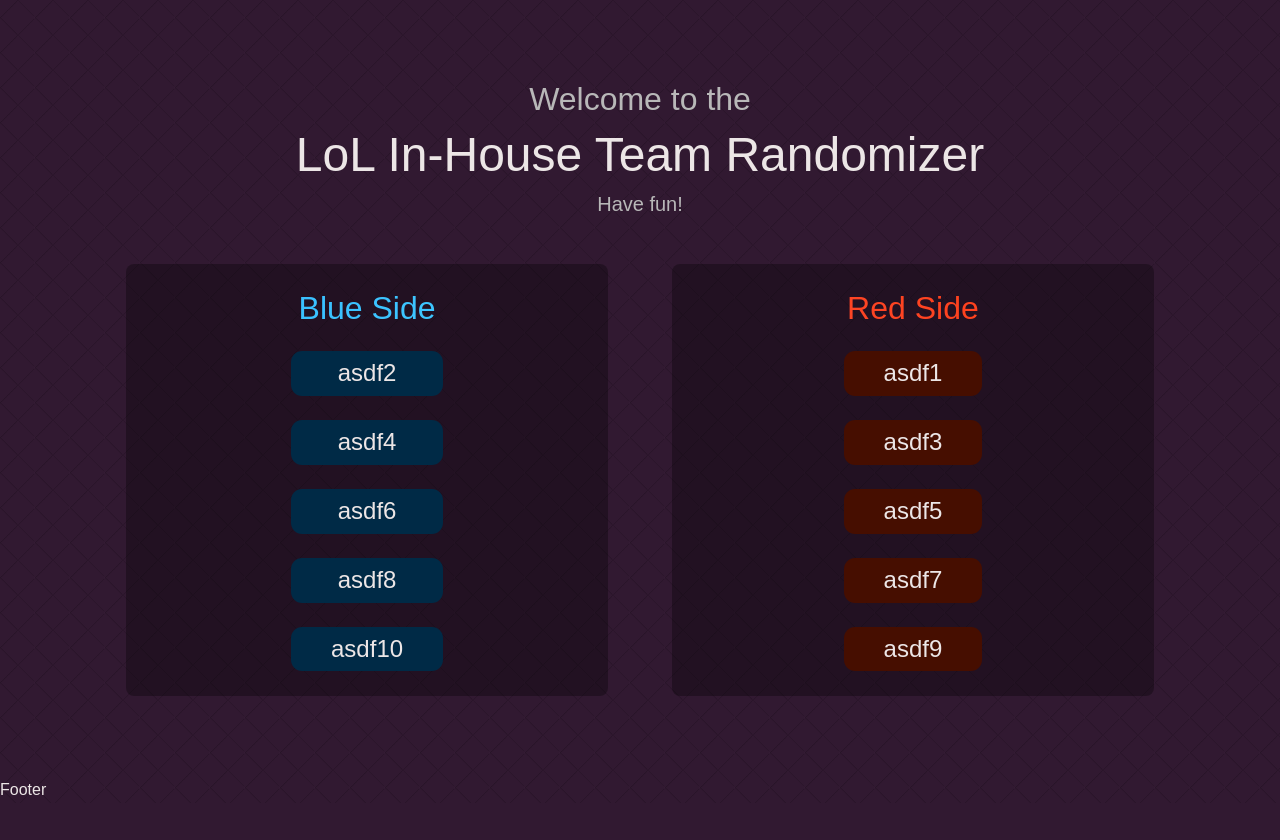
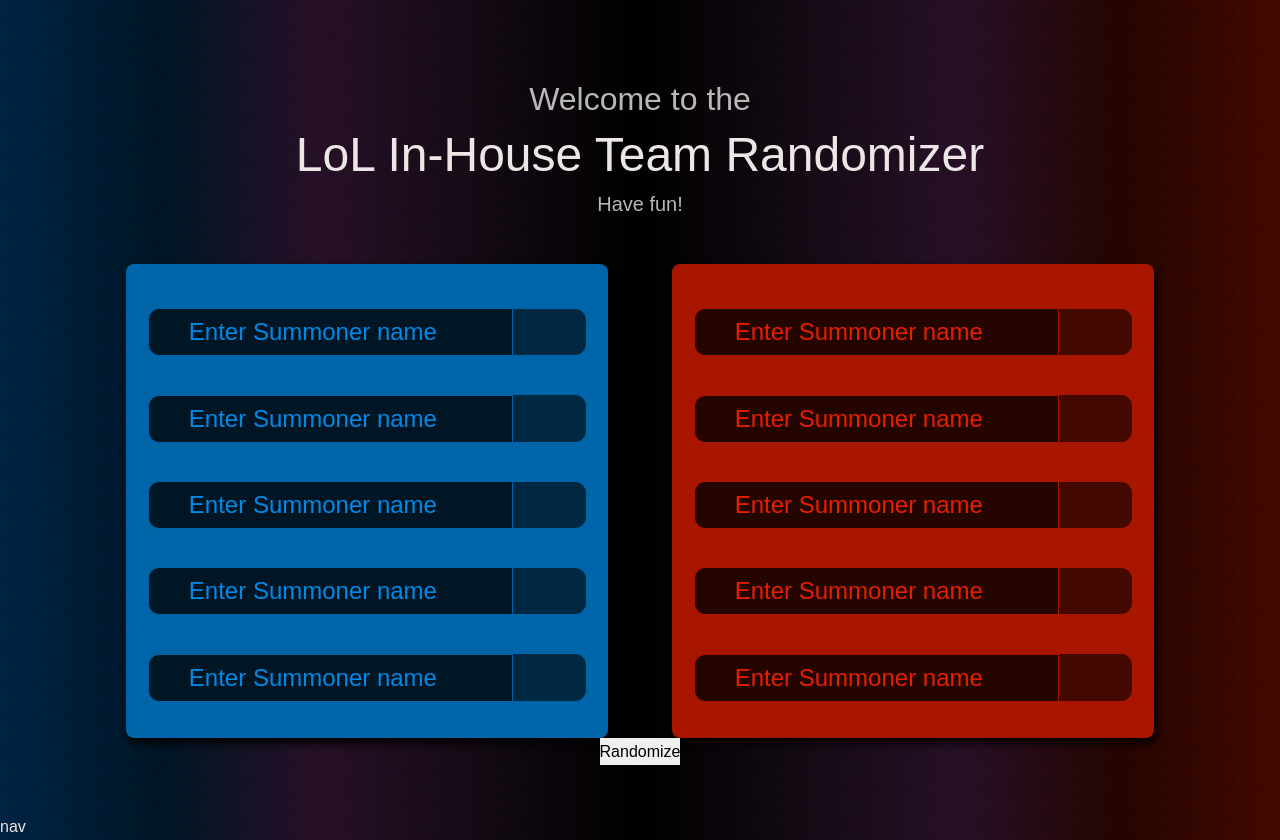
Before and after one commit to AaronTran206/LoLTeamRandomizer, a React app: page / in a window 1280 px wide. Before the commit the page ends 803 px from the top, so only its background shows below. Built offline with nearby package versions, Linux system fonts and the light colour scheme; the HTML template or start-up script is replaced by a standard one; a web font is replaced by a local one.

Commit message:
basic design added

```diff
--- a/package.json
+++ b/package.json
@@ -13,8 +13,7 @@
     "@types/bootstrap": "^5.1.11",
     "@types/node": "^17.0.32",
     "@types/react": "^18.0.9",
-    "@types/react-dom": "^18.0.3",
-    "@types/typescript": "^2.0.0",
+    "@types/react-dom": "^18.0.4",
     "autoprefixer": "^10.4.7",
     "bootstrap": "^5.1.3",
     "copy-webpack-plugin": "^10.2.4",
--- a/src/app/App.tsx
+++ b/src/app/App.tsx
@@ -4,14 +4,14 @@
 import ReactDOM from "react-dom"
 import Header from "../header/Header"
 import Teams from "../teams/Teams"
-import Footer from "../footer/Footer"
+import Nav from "../nav/Nav"
 
 const App: React.FC<{}> = ({}) => {
   return (
     <>
       <Header />
       <Teams />
-      <Footer />
+      <Nav />
     </>
   )
 }
--- a/src/app/_variables.scss
+++ b/src/app/_variables.scss
@@ -7,10 +7,20 @@
 }
 
 //variables
-$color-background: rgb(49, 25, 49);
-$color-background-variant: rgb(83, 0, 83);
-$color-primary: rgb(187, 0, 224);
-$color-primary-variant: rgb(130, 0, 156);
+$transition: all 0.6s ease;
+
+$color-blue-bg: rgb(0, 36, 70);
+$color-blue-bg-variant: rgb(0, 22, 37);
+$color-blue-primary: rgb(0, 138, 230);
+$color-blue-variant: rgb(0, 101, 168);
+
+$color-red-bg: rgb(68, 9, 0);
+$color-red-bg-variant: rgb(37, 5, 0);
+$color-red-primary: rgb(230, 31, 0);
+$color-red-variant: rgb(168, 22, 0);
+
+$color-darker-transparent: rgba(0, 0, 0, 0.6);
+$color-dark-transparent: rgba(0, 0, 0, 0.3);
 $color-white: rgb(236, 230, 230);
 $color-light: rgb(184, 184, 184);
 
@@ -19,6 +29,19 @@
 // $team-red: linear-gradient(270deg, rgb(61, 0, 0), rgb(107, 0, 0));
 // $team-blue: linear-gradient(90deg, rgb(0, 0, 61), rgb(0, 0, 107));
 
+$color-background: linear-gradient(
+  90deg,
+  $color-blue-bg,
+  $color-blue-bg-variant,
+  rgb(39, 16, 39),
+  rgb(20, 10, 20),
+  rgb(0, 0, 0),
+  rgb(20, 10, 20),
+  rgb(39, 16, 39),
+  $color-red-bg-variant,
+  $color-red-bg
+);
+
 $container-width-lg: 75%;
 $container-width-md: 85%;
 $container-width-sm: 90%;
--- a/src/app/app.scss
+++ b/src/app/app.scss
@@ -23,8 +23,8 @@
 }
 
 body {
-  background: $color-background;
-  background-image: url(../static/always-grey.png);
+  // background: $color-background;
+  background-image: url(../static/always-grey.png), $color-background;
   font-family: "Radio Canada", sans-serif;
   line-height: 1.7;
   color: $color-white;
--- a/src/footer/Footer.tsx
+++ /dev/null
@@ -1,12 +0,0 @@
-import React from "react"
-import "./footer.scss"
-
-const Footer: React.FC<{}> = ({}) => {
-  return (
-    <footer>
-      <div>Footer</div>
-    </footer>
-  )
-}
-
-export default Footer
--- /dev/null
+++ b/src/nav/nav.tsx
@@ -0,0 +1,12 @@
+import React from "react"
+import "./nav.scss"
+
+const Nav: React.FC<{}> = ({}) => {
+  return (
+    <nav>
+      <div>nav</div>
+    </nav>
+  )
+}
+
+export default Nav
--- a/src/teams/Teams.tsx
+++ b/src/teams/Teams.tsx
@@ -1,52 +1,141 @@
-import React from "react"
+import React, { useState } from "react"
+
 import "./teams.scss"
 
-const data = [
-  "asdf1",
-  "asdf2",
-  "asdf3",
-  "asdf4",
-  "asdf5",
-  "asdf6",
-  "asdf7",
-  "asdf8",
-  "asdf9",
-  "asdf10",
-]
+const Teams: React.FC<{}> = ({}) => {
+  const [summoner0, setSummoner0] = useState<string>("")
+  const [summoner1, setSummoner1] = useState<string>("")
+  const [summoner2, setSummoner2] = useState<string>("")
+  const [summoner3, setSummoner3] = useState<string>("")
+  const [summoner4, setSummoner4] = useState<string>("")
+  const [summoner5, setSummoner5] = useState<string>("")
+  const [summoner6, setSummoner6] = useState<string>("")
+  const [summoner7, setSummoner7] = useState<string>("")
+  const [summoner8, setSummoner8] = useState<string>("")
+  const [summoner9, setSummoner9] = useState<string>("")
 
-const Teams: React.FC<{}> = ({}) => {
+  const summonerArr = ["", "", "", "", "", "", "", "", "", ""]
+
+  const randomizeSummoners = () => {
+    //put summoners states into an array to prepare for randomization
+    const array = [
+      summoner0,
+      summoner1,
+      summoner2,
+      summoner3,
+      summoner4,
+      summoner5,
+      summoner6,
+      summoner7,
+      summoner8,
+      summoner9,
+    ]
+    //loop through each variable of the array starting from the last to the first
+    for (let i = array.length - 1; i > 0; i--) {
+      //generate a random index number based on the current index loop
+      const a = Math.floor(Math.random() * (i + 1))
+      //save current value of the array at index i
+      const b = array[i]
+      //set array at index i value to array at index a value
+      array[i] = array[a]
+      //complete the switch of two values by setting the array at index a value to the original array at index i value
+      array[a] = b
+    }
+    //set the summoner states to the new array values
+    setSummoner0(array[0])
+    setSummoner1(array[1])
+    setSummoner2(array[2])
+    setSummoner3(array[3])
+    setSummoner4(array[4])
+    setSummoner5(array[5])
+    setSummoner6(array[6])
+    setSummoner7(array[7])
+    setSummoner8(array[8])
+    setSummoner9(array[9])
+  }
+
+  const renderTeams = (color: string) => {
+    return (
+      <article className={`col-sm-12 col-md-5 teams__container ${color}-list`}>
+        <div className="teams__list ">
+          <li className="row align-items-center justify-content-center">
+            <input
+              className="col-10"
+              onChange={
+                color === "blue"
+                  ? (e) => setSummoner0(e.target.value)
+                  : (e) => setSummoner5(e.target.value)
+              }
+              value={color === "blue" ? summoner0 : summoner5}
+              placeholder="Enter Summoner name"
+            ></input>
+            <div className="col-2 nerf-icon"></div>
+          </li>
+          <li className="row align-items-center justify-content-center">
+            <input
+              className="col-10"
+              onChange={
+                color === "blue"
+                  ? (e) => setSummoner1(e.target.value)
+                  : (e) => setSummoner6(e.target.value)
+              }
+              value={color === "blue" ? summoner1 : summoner6}
+              placeholder="Enter Summoner name"
+            ></input>
+            <div className="col-2 nerf-icon"></div>
+          </li>
+          <li className="row align-items-center justify-content-center">
+            <input
+              className="col-10"
+              onChange={
+                color === "blue"
+                  ? (e) => setSummoner2(e.target.value)
+                  : (e) => setSummoner7(e.target.value)
+              }
+              value={color === "blue" ? summoner2 : summoner7}
+              placeholder="Enter Summoner name"
+            ></input>
+            <div className="col-2 nerf-icon"></div>
+          </li>
+          <li className="row align-items-center justify-content-center">
+            <input
+              className="col-10"
+              onChange={
+                color === "blue"
+                  ? (e) => setSummoner3(e.target.value)
+                  : (e) => setSummoner8(e.target.value)
+              }
+              value={color === "blue" ? summoner3 : summoner8}
+              placeholder="Enter Summoner name"
+            ></input>
+            <div className="col-2 nerf-icon"></div>
+          </li>
+          <li className="row align-items-center justify-content-center">
+            <input
+              className="col-10"
+              onChange={
+                color === "blue"
+                  ? (e) => setSummoner4(e.target.value)
+                  : (e) => setSummoner9(e.target.value)
+              }
+              value={color === "blue" ? summoner4 : summoner9}
+              placeholder="Enter Summoner name"
+            ></input>
+            <div className="col-2 nerf-icon"></div>
+          </li>
+        </div>
+      </article>
+    )
+  }
+
   return (
     <section className="container  px-0">
-      <div className="row g-3 d-flex justify-content-evenly">
-        <article className="col-sm-12 col-md-5 teams__container">
-          <h2 className="teams__container-header blue">Blue Side</h2>
-          <div className="teams__list blue-list">
-            {data.map((str, i) =>
-              i % 2 !== 1 ? (
-                ""
-              ) : (
-                <li>
-                  <h4>{str}</h4>
-                </li>
-              )
-            )}
-          </div>
-        </article>
-        <article className="col-sm-12 col-md-5 teams__container">
-          <h2 className="teams__container-header red">Red Side</h2>
-          <div className="teams__list red-list">
-            {data.map((str, i) =>
-              i % 2 === 1 ? (
-                ""
-              ) : (
-                <li>
-                  <h4>{str}</h4>
-                </li>
-              )
-            )}
-          </div>
-        </article>
+      <div className="row g-3 d-flex justify-content-evenly" spellCheck="false">
+        {renderTeams("blue")}
+        {renderTeams("red")}
       </div>
+
+      <button onClick={randomizeSummoners}>Randomize</button>
     </section>
   )
 }
--- a/src/teams/teams.scss
+++ b/src/teams/teams.scss
@@ -5,6 +5,7 @@
   border-radius: 0.5rem;
   background: rgba(0, 0, 0, 0.3);
   padding: 1.5rem 0 1rem;
+  box-shadow: 2px 5px 8px black;
 }
 
 .teams__container-header {
@@ -12,6 +13,14 @@
   -webkit-background-clip: text;
   background-clip: text;
   color: transparent;
+}
+
+.nerf-icon {
+  background-color: $color-darker-transparent;
+  height: 2.9rem;
+  border-radius: 0 0.7rem 0.7rem 0;
+  aspect-ratio: 1/1;
+  transition: $transition;
 }
 
 .blue {
@@ -27,24 +36,86 @@
 }
 
 .teams__list {
-  width: fit-content;
+  max-width: fit-content;
   margin: auto;
-  h4 {
-    margin-top: 1.5rem;
+
+  input {
+    font-weight: 500;
+    font-size: 1.5rem;
+    height: 3rem;
+    color: $color-white;
+    margin: 1.2rem auto;
     padding: 0.5rem 2.5rem;
-    border-radius: 0.7rem;
+    border-radius: 0.7rem 0rem 0rem 0.7rem;
   }
 }
 
 .blue-list {
-  h4 {
-    background-color: rgb(0, 42, 70);
+  background-color: $color-blue-variant;
+  border: 1px solid transparent;
+  transition: $transition;
+
+  &:hover,
+  &:focus-within {
+    background-color: $color-dark-transparent;
+    border: 1px solid $color-blue-primary;
+  }
+
+  input {
+    background-color: $color-blue-bg-variant;
+    border: 1px solid $color-blue-variant;
+    transition: $transition;
+
+    &:hover,
+    &:active,
+    &:focus {
+      background-color: $color-blue-primary;
+      border: 1px solid transparent;
+    }
+  }
+  ::placeholder {
+    color: $color-blue-primary;
+  }
+
+  .nerf-icon {
+    &:hover {
+      background-color: $color-blue-bg;
+      border: 1px solid $color-blue-primary;
+    }
   }
 }
 
 .red-list {
-  h4 {
-    background-color: rgb(70, 14, 0);
+  background-color: $color-red-variant;
+  border: 1px solid transparent;
+  transition: $transition;
+
+  &:hover,
+  &:focus-within {
+    background-color: $color-dark-transparent;
+    border: 1px solid $color-red-primary;
+  }
+
+  input {
+    background-color: $color-red-bg-variant;
+    border: 1px solid $color-red-variant;
+    transition: $transition;
+
+    &:hover,
+    &:active,
+    &:focus {
+      background-color: $color-red-primary;
+      border: 1px solid transparent;
+    }
+  }
+  ::placeholder {
+    color: $color-red-primary;
+  }
+  .nerf-icon {
+    &:hover {
+      background-color: $color-red-bg;
+      border: 1px solid $color-red-primary;
+    }
   }
 }
 
--- a/webpack.config.js
+++ b/webpack.config.js
@@ -6,7 +6,7 @@
   mode: "development",
   entry: {
     app: path.resolve("./src/app/App.tsx"),
-    footer: path.resolve("./src/footer/Footer.tsx"),
+    nav: path.resolve("./src/nav/Nav.tsx"),
     header: path.resolve("./src/header/Header.tsx"),
     teams: path.resolve("./src/teams/Teams.tsx"),
   },
```
Also changed, not shown: src/footer/footer.scss (deleted), src/nav/nav.scss (added), 7 other files (tests, documents, lock files or other folders).
